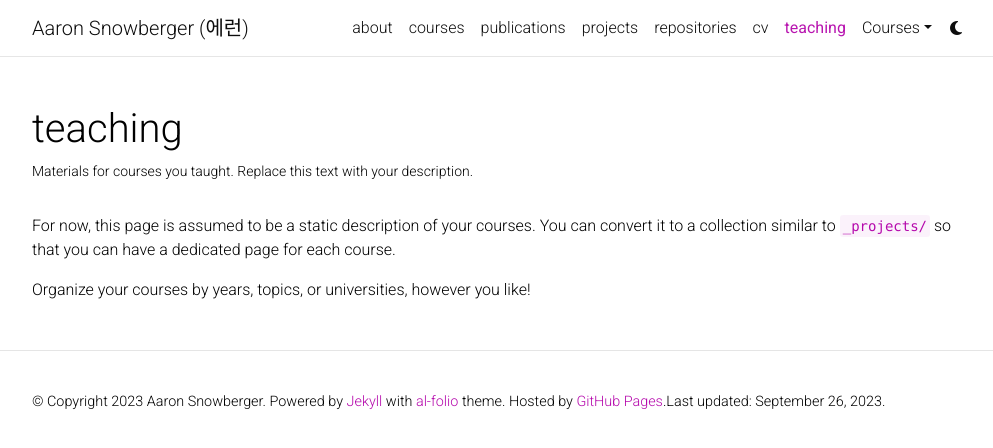
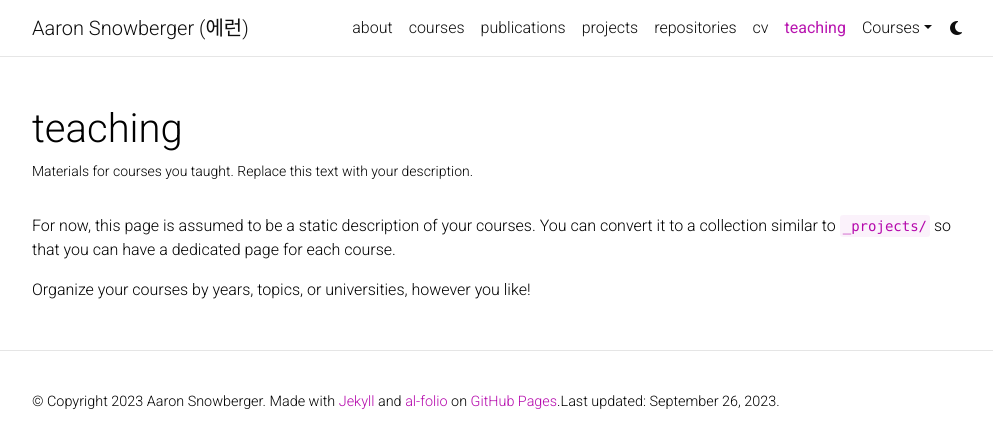
Before and after one commit to 2023-aaronkr/2023-aaronkr.github.io, a Jekyll site: the page built from _pages/teaching.md, in a window 1280 px wide. Shown: the top 448 px of the page, without its empty margins (143-1136 px from the left). Built offline with Jekyll 4.4.1, drawn with Linux system fonts in a browser that asks for light colours; full-size pictures stand in for the smaller copies a plugin makes; comment, search, counter and statistics services are not loaded; a style sheet for code colours, icons or effects is not loaded.

Commit message:
Update favicon

```diff
--- a/_config.yml
+++ b/_config.yml
@@ -10,11 +10,12 @@
 description: > # the ">" symbol means to ignore newlines until "footer_text:"
   A simple, whitespace theme for academics. Based on [*folio](https://github.com/bogoli/-folio) design.
 footer_text:
-  Powered by <a href="https://jekyllrb.com/" target="_blank">Jekyll</a> with <a href="https://github.com/alshedivat/al-folio">al-folio</a> theme.
-  Hosted by <a href="https://pages.github.com/" target="_blank">GitHub Pages</a>.
+  Made with <a href="https://jekyllrb.com/" target="_blank">Jekyll</a>
+  and <a href="https://github.com/alshedivat/al-folio">al-folio</a>
+  on <a href="https://pages.github.com/" target="_blank">GitHub Pages</a>.
 keywords: jekyll, jekyll-theme, academic-website, portfolio-website # add your own keywords or leave empty
 lang: en # the language of your site (for example: en, fr, cn, ru, etc.)
-icon: 🩻 # the emoji used as the favicon (alternatively, provide image name in /assets/img/)
+icon: /assets/img/2023-aaronkr-logo.jpg # the emoji used as the favicon (alternatively, provide image name in /assets/img/)
 
 url: https://2023-aaronkr.github.io # the base hostname & protocol for your site
 baseurl: # the subpath of your site, e.g. /blog/
```
Also changed, not shown: assets/img/2023-aaronkr-logo.jpg (added).
